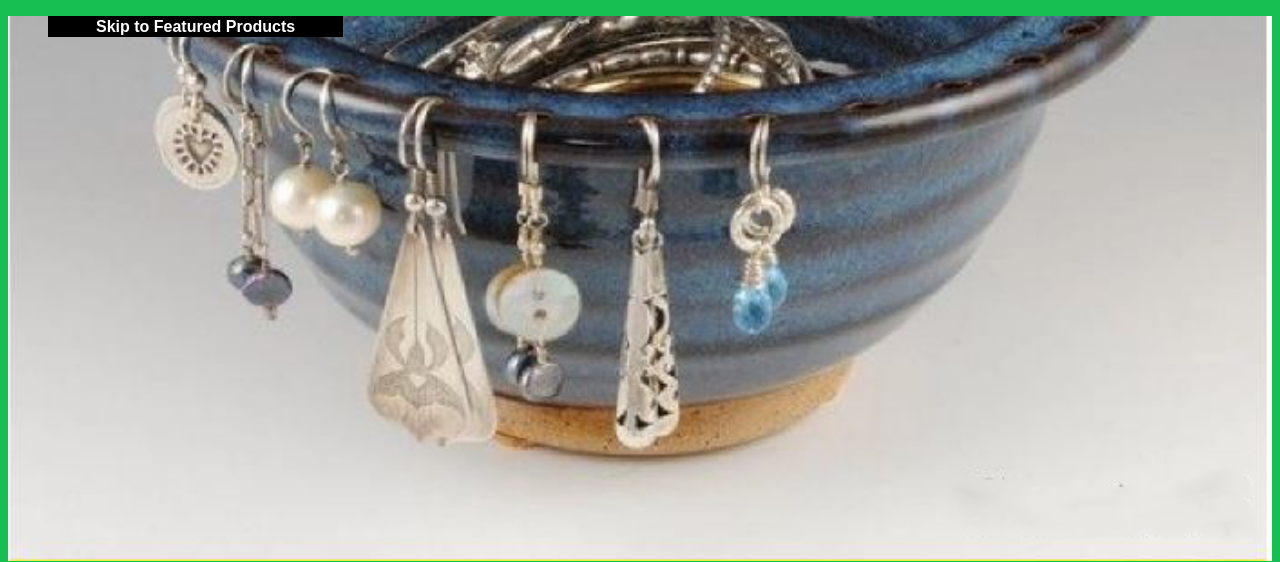
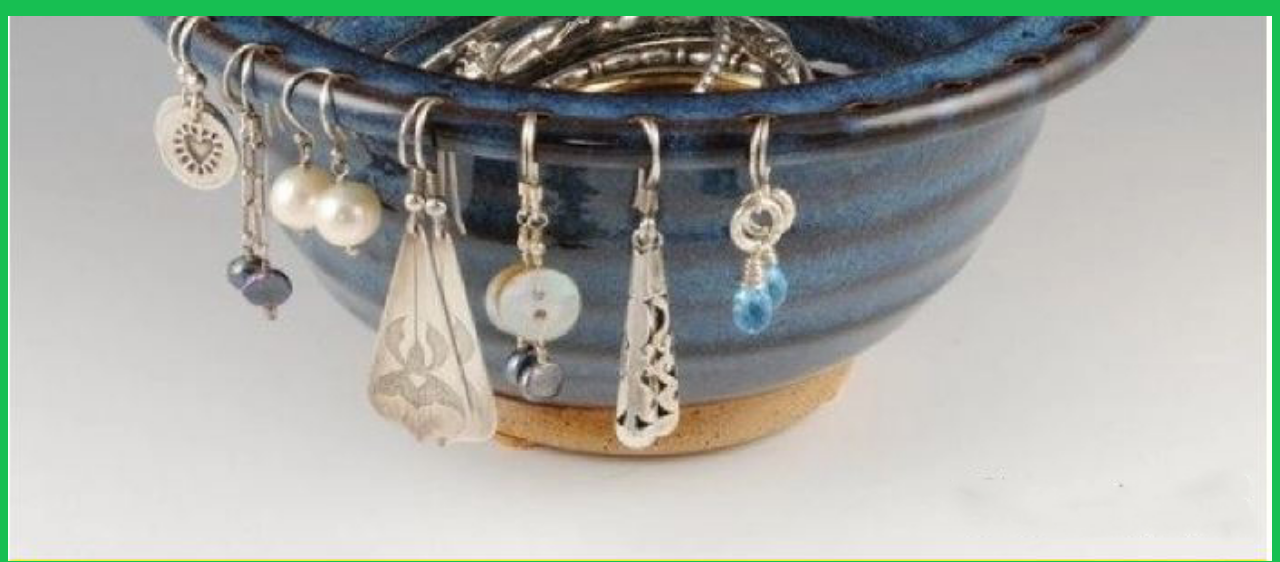
Before and after one commit to DavidCGeorge/david_midterm, a plain HTML site: page index.html in a window 1280 px wide. Shown: the top 562 px of the page. Drawn offline with Linux system fonts and the light colour scheme.

Commit message:
finished

```diff
--- a/main.css
+++ b/main.css
@@ -221,6 +221,7 @@ footer {
   .skip-links a{
     position: absolute;
     background-color: rgb(0, 0, 0);
+    top: -5em;
     color:white;
     padding: .10em 3em;
     font-weight: bold;
@@ -375,6 +376,7 @@ footer {
 
   .skip-links a{
     position: absolute;
+    top: -5em;
     background-color: rgb(0, 0, 0);
     color:white;
     padding: .10em 3em;
@@ -467,9 +469,12 @@ footer {
 
   .skip-links a{
     position: absolute;
+    top: -5em;
     background-color: rgb(0, 0, 0);
     color:white;
     padding: .10em 3em;
     font-weight: bold;
   }
+
+
    }
```
